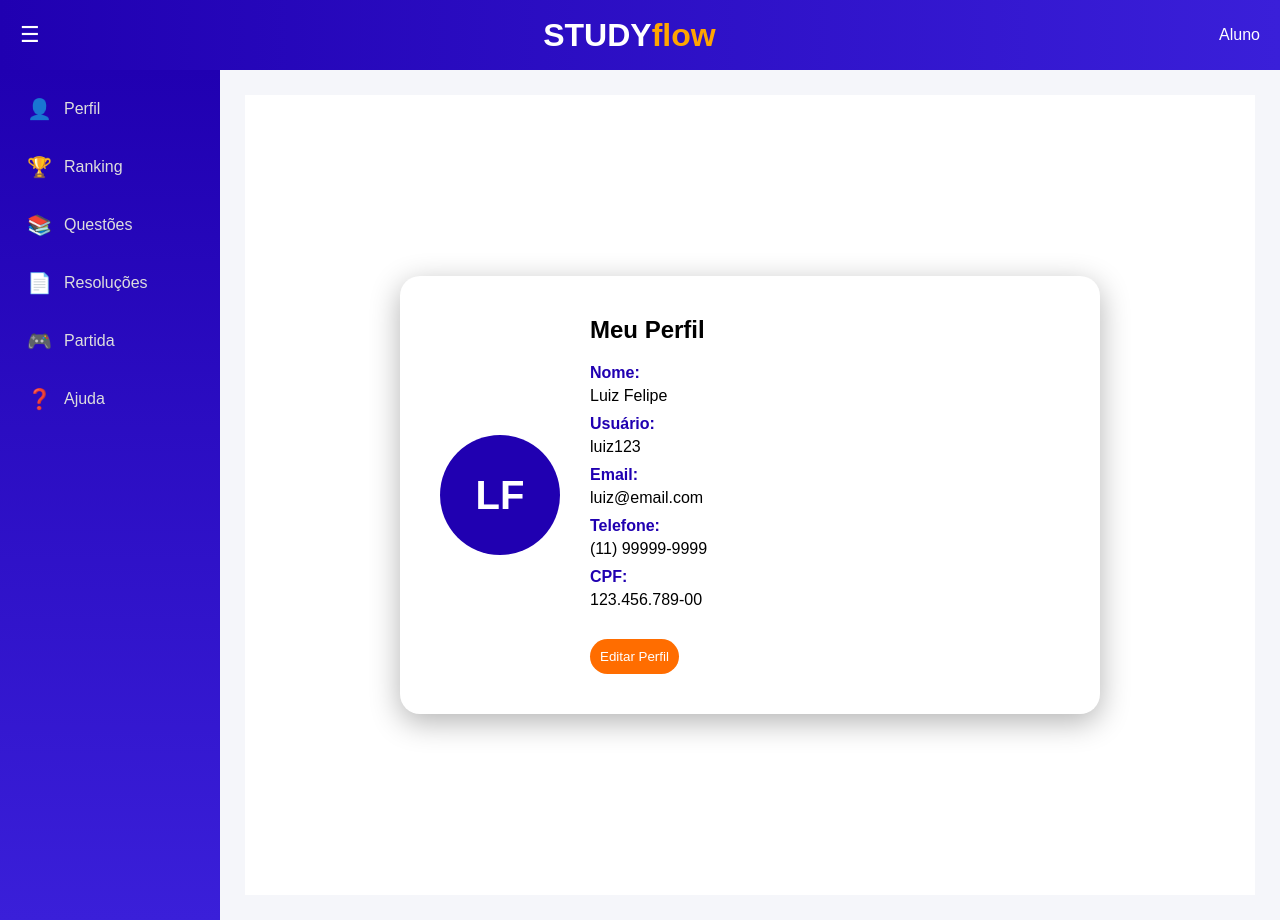
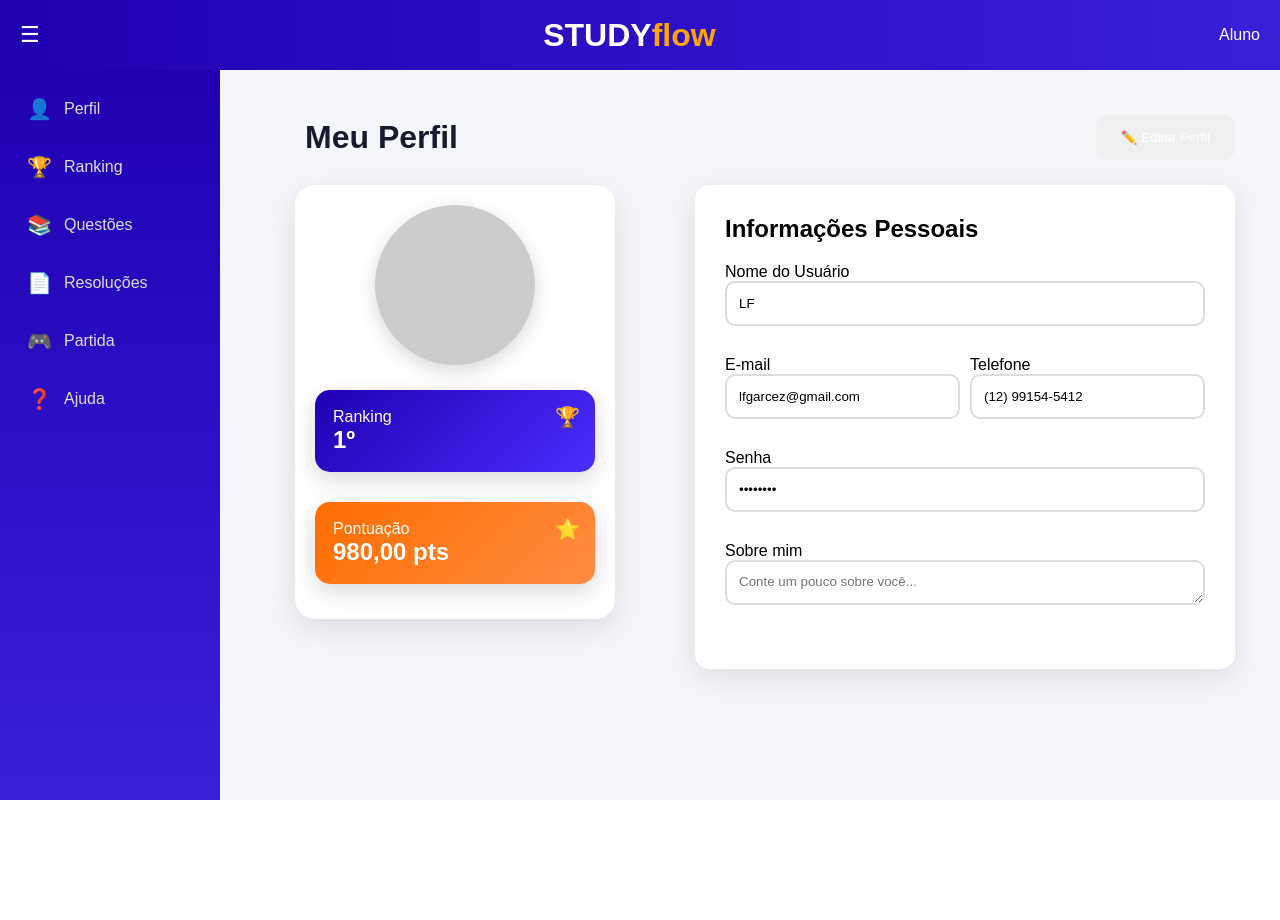
Before and after one commit to Brunokenji1/ACELERA2, a React (Create React App) app in the folder frontend/: page /perfil in a window 1280 px wide. After the commit the page ends 800 px from the top, so only its background shows below. Built offline with nearby package versions, Linux system fonts and the light colour scheme.

Commit message:
Pagina de perfil quase finalizada

```diff
--- a/frontend/src/App.js
+++ b/frontend/src/App.js
@@ -9,7 +9,6 @@ import Partida from "./pages/Partida";
 import Ranking from "./pages/Ranking";
 import Questoes from "./pages/Questoes";
 import Ajuda from "./pages/Ajuda";
-
 
 function App() {
   return (
--- a/frontend/src/pages/Cadastro.jsx
+++ b/frontend/src/pages/Cadastro.jsx
@@ -31,7 +31,7 @@ export default function Cadastro() {
 
   return (
     <div className="background">
-      <div className="card">
+      <div className="cadastro-card">
         {/* ESQUERDA (LOGO BRANCA) */}
         <div className="left cadastro-left">
           <h1 className="logo-title">
--- a/frontend/src/pages/Login.jsx
+++ b/frontend/src/pages/Login.jsx
@@ -19,10 +19,10 @@ function Login() {
   return (
     <div className="background">
 
-      <div className="card">
+      <div className="login-card">
 
         {/* ESQUERDA (LOGO) */}
-        <div className="left">
+        <div className="login-left">
           <h1 className="logo-title">
             <span className="study">STUDY</span>
             <span className="flow">flow</span>
@@ -30,7 +30,7 @@ function Login() {
         </div>
 
         {/* DIREITA (LOGIN) */}
-        <div className="right">
+        <div className="login-right">
           <form onSubmit={handleLogin}>
 
             <h2>Login</h2>
--- a/frontend/src/pages/Perfil.jsx
+++ b/frontend/src/pages/Perfil.jsx
@@ -1,56 +1,62 @@
-import React from "react";
 import "../styles/perfil.css";
 
 export default function Perfil() {
-  // depois isso vem do backend
-  const usuario = {
-    nome: "Luiz Felipe",
-    nomeUsuario: "luiz123",
-    email: "luiz@email.com",
-    telefone: "(11) 99999-9999",
-    cpf: "123.456.789-00",
-  };
-
   return (
     <div className="perfil-container">
 
-      <div className="perfil-card">
+      {/* TOPO */}
+      <div className="perfil-header">
+        <h1>Meu Perfil</h1>
+        <button className="btn-editar">✏️ Editar Perfil</button>
+      </div>
 
-        {/* FOTO */}
-        <div className="perfil-foto">
-          <div className="avatar">LF</div>
+      <div className="perfil-content">
+
+        {/* LADO ESQUERDO */}
+        <div className="perfil-left">
+
+          <div className="avatar"></div>
+
+          <div className="perfil-card ranking">
+            <p>Ranking</p>
+            <h2>1º</h2>
+            <span>🏆</span>
+          </div>
+
+          <div className="perfil-card pontos">
+            <p>Pontuação</p>
+            <h2>980,00 pts</h2>
+            <span>⭐</span>
+          </div>
+
         </div>
 
-        {/* DADOS */}
-        <div className="perfil-info">
-          <h2>Meu Perfil</h2>
+        {/* LADO DIREITO */}
+        <div className="perfil-right">
 
-          <div className="info-item">
-            <span>Nome:</span>
-            <p>{usuario.nome}</p>
+          <h2>Informações Pessoais</h2>
+
+          <label>Nome do Usuário</label>
+          <input value="LF" />
+
+          <div className="row">
+            <div>
+              <label>E-mail</label>
+              <input value="lfgarcez@gmail.com" />
+            </div>
+
+            <div>
+              <label>Telefone</label>
+              <input value="(12) 99154-5412" />
+            </div>
           </div>
 
-          <div className="info-item">
-            <span>Usuário:</span>
-            <p>{usuario.nomeUsuario}</p>
-          </div>
+          <label>Senha</label>
+          <input type="password" value="12345678" />
 
-          <div className="info-item">
-            <span>Email:</span>
-            <p>{usuario.email}</p>
-          </div>
+          <label>Sobre mim</label>
+          <textarea placeholder="Conte um pouco sobre você..."></textarea>
 
-          <div className="info-item">
-            <span>Telefone:</span>
-            <p>{usuario.telefone}</p>
-          </div>
-
-          <div className="info-item">
-            <span>CPF:</span>
-            <p>{usuario.cpf}</p>
-          </div>
-
-          <button className="btn-editar">Editar Perfil</button>
         </div>
 
       </div>
--- a/frontend/src/styles/cadastro.css
+++ b/frontend/src/styles/cadastro.css
@@ -14,7 +14,7 @@ body {
 }
 
 /* CARD */
-.card {
+.cadastro-card {
   width: 800px;
   height: 600px;
   display: flex;
--- a/frontend/src/styles/login.css
+++ b/frontend/src/styles/login.css
@@ -14,7 +14,7 @@ body {
 }
 
 /* CARD CENTRAL */
-.card {
+.login-card {
   width: 800px;
   height: 600px;
   display: flex;
@@ -30,7 +30,7 @@ body {
 }
 
 /* LADO ESQUERDO */
-.left {
+.login-left {
   flex: 1;
   display: flex;
   justify-content: center;
@@ -57,7 +57,7 @@ body {
 }
 
 /* LADO DIREITO */
-.right {
+.login-right {
   flex: 1;
   display: flex;
   justify-content: center;
@@ -66,20 +66,20 @@ body {
   background: white;
 }
 
-.right form {
+.login-right form {
   width: 80%;
   display: flex;
   flex-direction: column;
   gap: 15px;
 }
 
-.right h2 {
+.login-right h2 {
   text-align: center;
   color: #333;
 }
 
 /* INPUTS */
-.right input {
+.login-right input {
   padding: 12px;
   border-radius: 8px;
   border: 1px solid #b9b9b9;
@@ -94,7 +94,7 @@ body {
 }
 
 /* BOTÃO */
-.right button {
+.login-right button {
   padding: 12px;
   border-radius: 25px;
   border: none;
--- a/frontend/src/styles/perfil.css
+++ b/frontend/src/styles/perfil.css
@@ -1,88 +1,137 @@
-body {
-  margin: 0;
-  font-family: Arial, sans-serif;
+.perfil-container {
+  padding: 20px;
+
+  display: flex;
+  flex-direction: column;
+  align-items: center;
+
 }
 
-/* FUNDO */
-.perfil-container {
-  height: 100vh;
+/* HEADER */
+.perfil-header {
   display: flex;
-  justify-content: center;
+  justify-content: space-between;
   align-items: center;
-
-  /* background: linear-gradient(135deg, #2000B1, #3a1fd9); */
-  background: white;
+  margin-bottom: 25px;
+  width: 100%;
+  max-width: 1200px;
+  margin: 0 auto 25px;
 }
 
-/* CARD */
-.perfil-card {
-  width: 700px;
+.perfil-header h1 {
+  color: #1a1a2e;
+  margin-left: 40px;
+}
+
+.btn-editar {
+  background: linear-gradient(90deg, #ff6d00);
+  color: white;
+  border: none;
+  padding: 15px 25px;
+  border-radius: 12px;
+  cursor: pointer;
+  margin-left: auto;
+}
+
+/* LAYOUT */
+.perfil-content {
   display: flex;
-  gap: 30px;
+  gap: 0px;
 
-  padding: 40px;
+  width: 100%;
+  max-width: 1200px;
+}
+
+/* ESQUERDA */
+.perfil-left {
+  width: 320px;
+  height: 100%;
+  display: flex;
+  flex-direction: column;
+  align-items: flex-start;
+  gap: 15px;
+  margin-left: 30px;
+
+  background: white;
+  padding: 20px;
   border-radius: 20px;
 
-  background: white;
-  box-shadow: 0 8px 30px rgba(0,0,0,0.3);
-}
+  box-shadow: 0 10px 30px rgba(0,0,0,0.1);
 
-/* FOTO */
-.perfil-foto {
-  display: flex;
-  align-items: center;
-  justify-content: center;
 }
 
 .avatar {
-  width: 120px;
-  height: 120px;
+  width: 160px;
+  height: 160px;
   border-radius: 50%;
+  background: #ccc;
+  margin: 0 auto 10px;
 
-  background: #2000B1;
-  color: white;
-
-  display: flex;
-  align-items: center;
-  justify-content: center;
-
-  font-size: 40px;
-  font-weight: bold;
+  box-shadow: 0 6px 20px rgba(0,0,0,0.15);
 }
 
-/* INFO */
-.perfil-info {
-  flex: 1;
+/* CARDS */
+.perfil-card {
+  width: 100%;
+  border-radius: 15px;
+  padding: 18px;
+  color: white;
+  margin-bottom: 15px;
+  position: relative;
+
+  box-shadow: 0 8px 25px rgba(0,0,0,0.15);
 }
 
-.perfil-info h2 {
+.ranking {
+  background: linear-gradient(135deg, #2000B1, #4b2dff);
+}
+
+.pontos {
+  background: linear-gradient(135deg, #ff6d00, #ff8c42);
+}
+
+.perfil-card span {
+  position: absolute;
+  right: 15px;
+  top: 15px;
+  font-size: 20px;
+}
+
+/* DIREITA */
+.perfil-right {
+  flex: 1;
+  background: white;
+  padding: 30px;
+  border-radius: 15px;
+  max-width: none;
+  margin-left: 80px;
+
+  box-shadow:  0 8px 30px rgba(0,0,0,0.1);
+}
+
+.perfil-right h2 {
   margin-bottom: 20px;
 }
 
-/* CAMPOS */
-.info-item {
-  margin-bottom: 10px;
+/* INPUTS */
+.perfil-right input,
+.perfil-right textarea {
+  width: 100%;
+  height: 45px;
+  padding: 12px;
+  border-radius: 10px;
+  border: 2px solid #ddd;
+  margin-bottom: 30px;
+
+  transition: 0.2s;
 }
 
-.info-item span {
-  font-weight: bold;
-  color: #2000B1;
+/* ROW */
+.row {
+  display: flex;
+  gap: 10px;
 }
 
-.info-item p {
-  margin: 5px 0;
+.row div {
+  flex: 1;
 }
-
-/* BOTÃO */
-.btn-editar {
-  margin-top: 20px;
-  padding: 10px;
-
-  border: none;
-  border-radius: 20px;
-
-  background: #ff6d00;
-  color: white;
-
-  cursor: pointer;
-}
```
